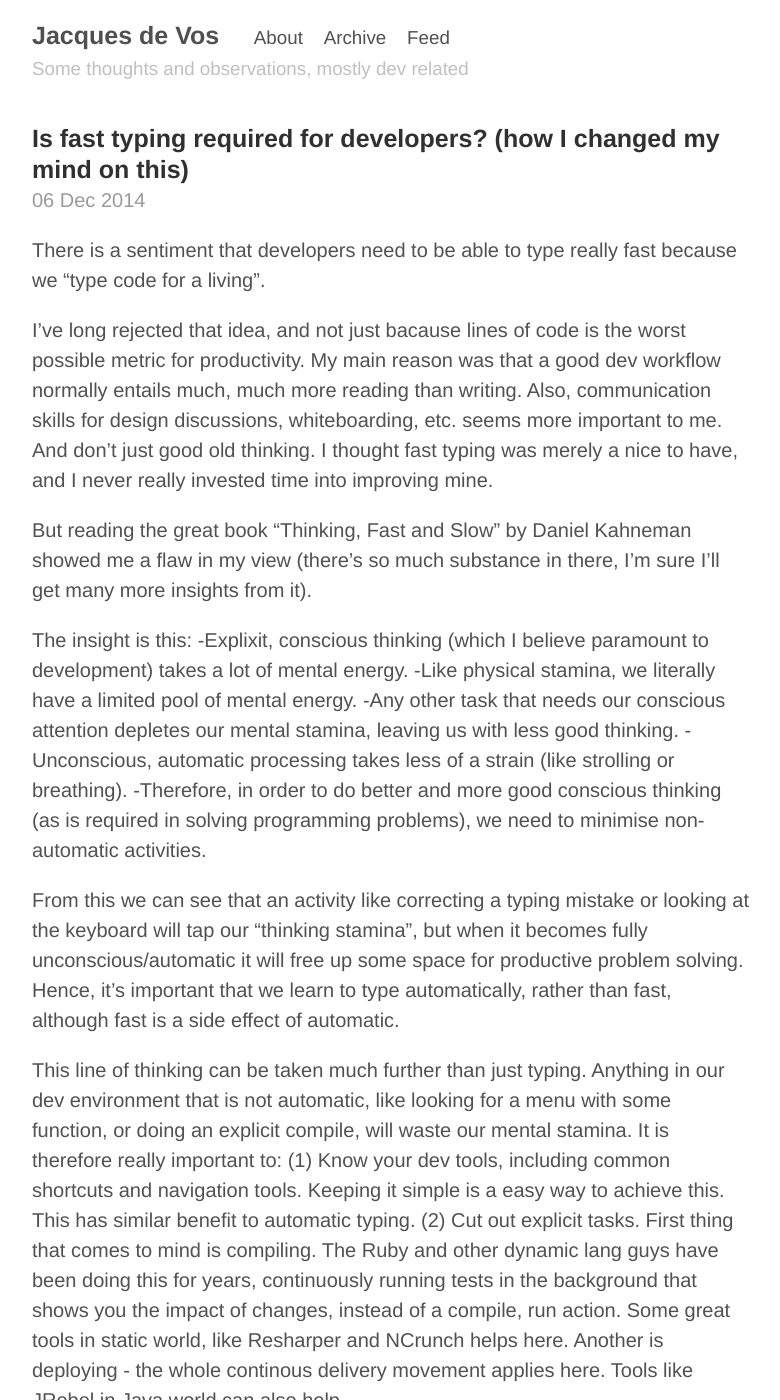
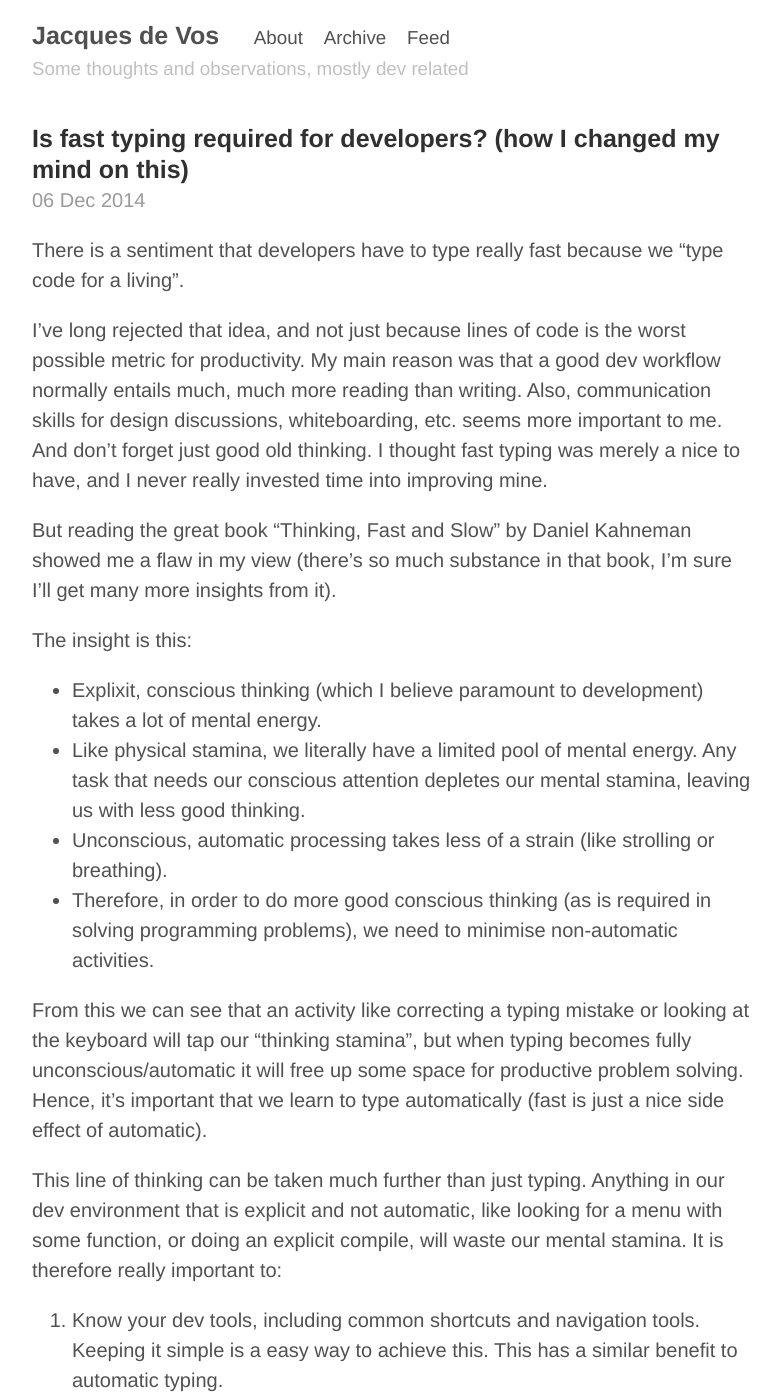
Before and after one commit to jacdevos/jacdevos.github.io.old, a Jekyll site: the page built from _posts/2014-12-06-developer-typing-skills.md, in a window 1280 px wide and 1400 px high. Shown: the whole window, without its empty margins (248-1028 px from the left). Built offline with Jekyll 4.4.1, drawn with Linux system fonts in a browser that asks for light colours; Markdown is read by kramdown in place of the engine named in the settings; some of the changed text lies outside the part shown.

Commit message:
Created :_posts/2014-12-06-developer-typing-skills.md

```diff
--- a/_posts/2014-12-06-developer-typing-skills.md
+++ b/_posts/2014-12-06-developer-typing-skills.md
@@ -4,23 +4,22 @@
 tags:
 ---
 
-There is a sentiment that developers need to be able to type really fast because we "type code for a living".
+There is a sentiment that developers have to type really fast because we "type code for a living".
 
-I've long rejected that idea, and not just bacause lines of code is the worst possible metric for productivity. My main reason was that a good dev workflow normally entails much, much more reading than writing. Also, communication skills for design discussions, whiteboarding, etc. seems more important to me. And don't just good old thinking. I thought fast typing was merely a nice to have, and I never really invested time into improving mine.
+I've long rejected that idea, and not just because lines of code is the worst possible metric for productivity. My main reason was that a good dev workflow normally entails much, much more reading than writing. Also, communication skills for design discussions, whiteboarding, etc. seems more important to me. And don't forget just good old thinking. I thought fast typing was merely a nice to have, and I never really invested time into improving mine.
 
-But reading the great book "Thinking, Fast and Slow" by Daniel Kahneman showed me a flaw in my view (there's so much substance in there, I'm sure I'll get many more insights from it).
+But reading the great book "Thinking, Fast and Slow" by Daniel Kahneman showed me a flaw in my view (there's so much substance in that book, I'm sure I'll get many more insights from it).
 
 The insight is this:
--Explixit, conscious thinking (which I believe paramount to development) takes a lot of mental energy.
--Like physical stamina, we literally have a limited pool of mental energy.
--Any other task that needs our conscious attention depletes our mental stamina, leaving us with less good thinking.
--Unconscious, automatic processing takes less of a strain (like strolling or breathing).
--Therefore, in order to do better and more good conscious thinking (as is required in solving programming problems), we need to minimise non-automatic activities.
+* Explixit, conscious thinking (which I believe paramount to development) takes a lot of mental energy.
+* Like physical stamina, we literally have a limited pool of mental energy. Any task that needs our conscious attention depletes our mental stamina, leaving us with less good thinking.
+* Unconscious, automatic processing takes less of a strain (like strolling or breathing).
+* Therefore, in order to do more good conscious thinking (as is required in solving programming problems), we need to minimise non-automatic activities.
 
-From this we can see that an activity like correcting a typing mistake or looking at the keyboard will tap our "thinking stamina", but when it becomes fully unconscious/automatic it will free up some space for productive problem solving. Hence, it's important that we learn to type automatically, rather than fast, although fast is a side effect of automatic.
+From this we can see that an activity like correcting a typing mistake or looking at the keyboard will tap our "thinking stamina", but when typing becomes fully unconscious/automatic it will free up some space for productive problem solving. Hence, it's important that we learn to type automatically (fast is just a nice side effect of automatic).
 
-This line of thinking can be taken much further than just typing. Anything in our dev environment that is not automatic, like looking for a menu with some function, or doing an explicit compile, will waste our mental stamina. It is therefore really important to:
-(1) Know your dev tools, including common shortcuts and navigation tools. Keeping it simple is a easy way to achieve this. This has similar benefit to automatic typing.
-(2) Cut out explicit tasks. First thing that comes to mind is compiling. The Ruby and other dynamic lang guys have been doing this for years, continuously running tests in the background that shows you the impact of changes, instead of a compile, run action. Some great tools in static world, like Resharper and NCrunch helps here. Another is deploying - the whole continous delivery movement applies here. Tools like JRebel in Java world can also help.
+This line of thinking can be taken much further than just typing. Anything in our dev environment that is explicit and not automatic, like looking for a menu with some function, or doing an explicit compile, will waste our mental stamina. It is therefore really important to:
+1. Know your dev tools, including common shortcuts and navigation tools. Keeping it simple is a easy way to achieve this. This has a similar benefit to automatic typing.
+2. Cut out explicit tasks. First thing that comes to mind is compiling. The Ruby and other dynamic lang peeps have been doing this for years, continuously running tests in the background that shows you the impact of changes, instead of a compile, run action. Some great tools in static world, like Resharper and NCrunch helps here. Another is deploying - the whole continous delivery movement applies here. Tools like JRebel in Java world can also help.
 
-In summary: find ways to automate repeditive things that draws your attention and you will have a lot more time for good thinking and happy developement. I, for one, will take these things more seriously now.
+In summary: as a developer, *always find ways to reduce explicit, non-automatic tasks that draw your attention*. I, for one, will take my environment and skills like typing more seriously now.
```
